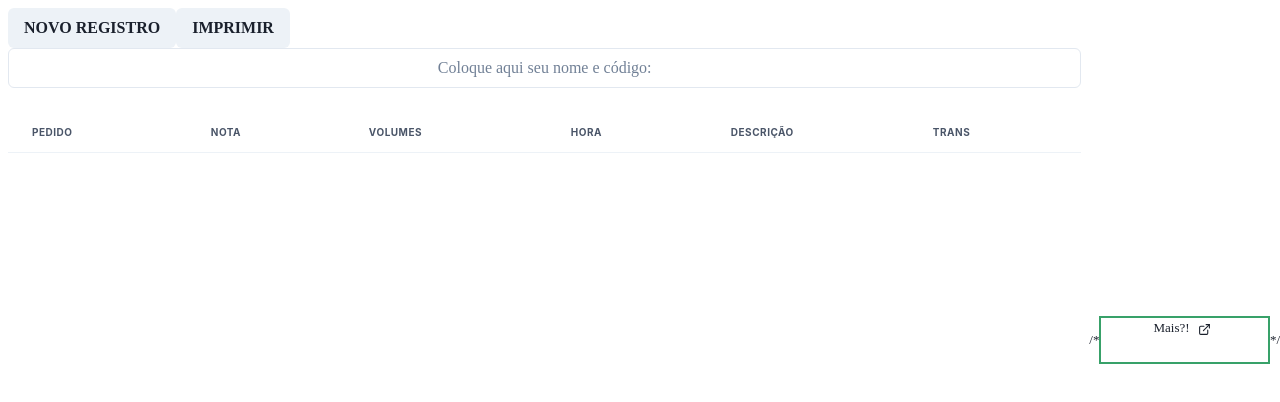
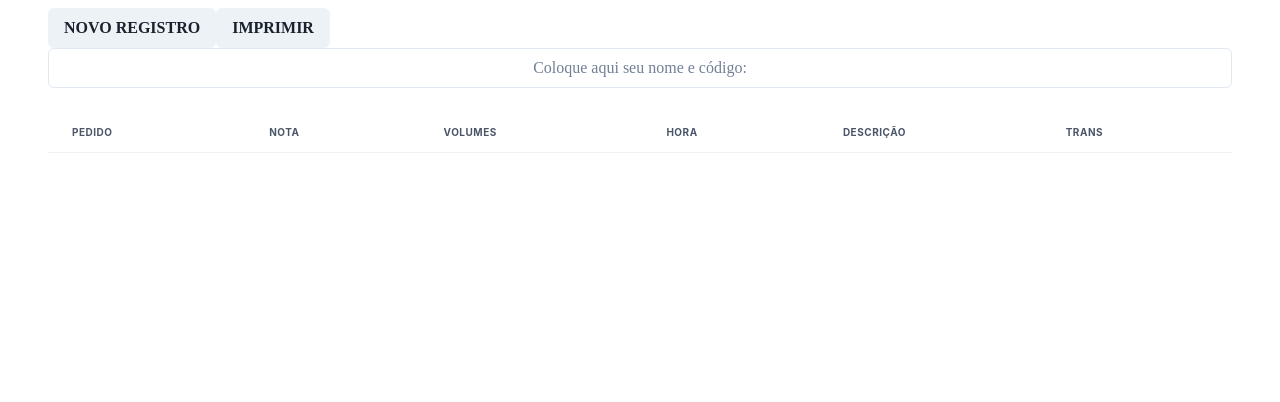
Before and after one commit to deividjmoura/vendasonline, a React (Vite) app: page / in a window 1280 px wide. Shown: the top 402 px of the page. Built offline with nearby package versions, Linux system fonts and the light colour scheme.

Commit message:
Update App.jsx

```diff
--- a/src/App.jsx
+++ b/src/App.jsx
@@ -108,20 +108,8 @@ const App = () => {
           dataEdit={dataEdit}
           setDataEdit={setDataEdit}
         />
-      )}/*
-    <Link
-    direction='row'
-    align="center"
-    justify="center"
-    colorScheme='blackAlpha'
-    className="noprint"
-    size='md'
-    height='48px'
-    width='200px'
-    border='2px'
-    borderColor='green.500'
-    fontFamily="poppins" href='https://deividmoura.netlify.app' isExternal>
-  Mais?! <ExternalLinkIcon mx='5px'/> </Link>*/
+      )}
+
     </Flex>
   );
 };
```
